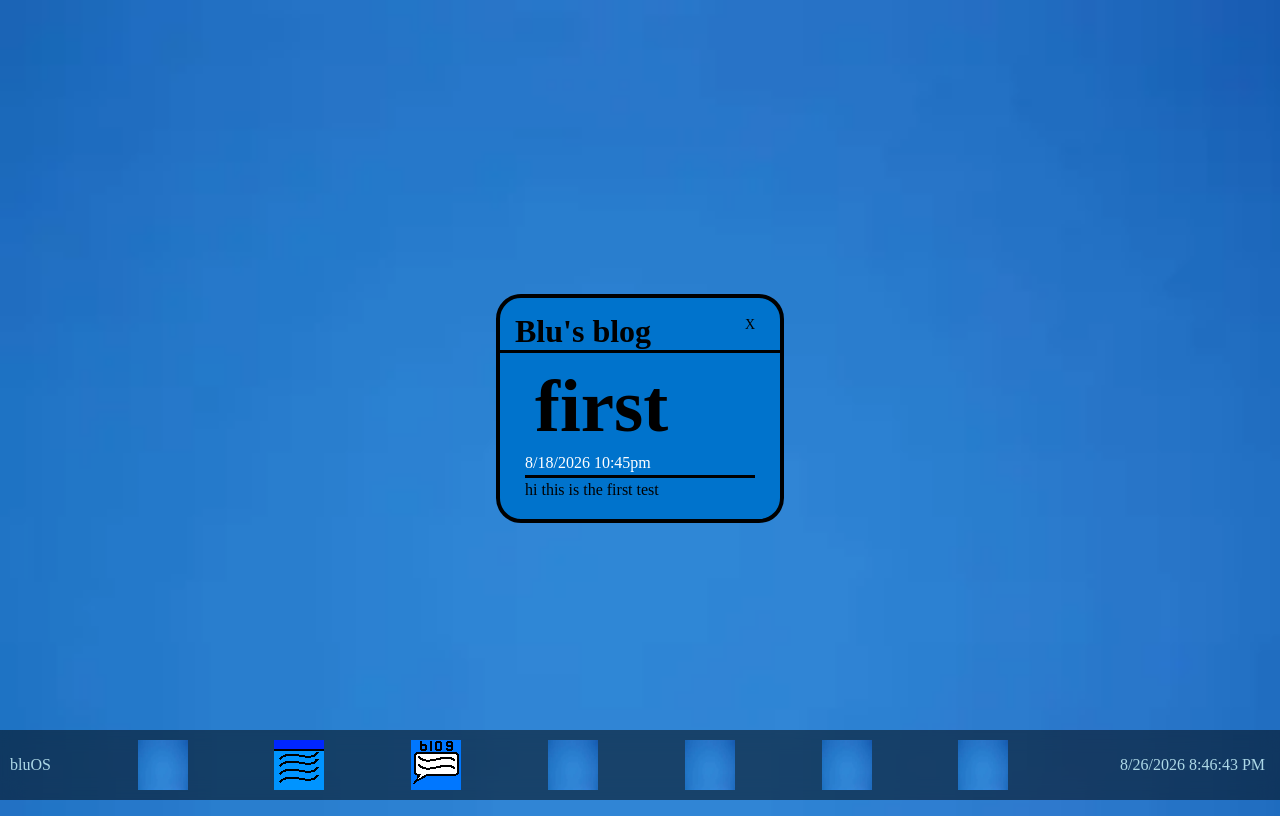
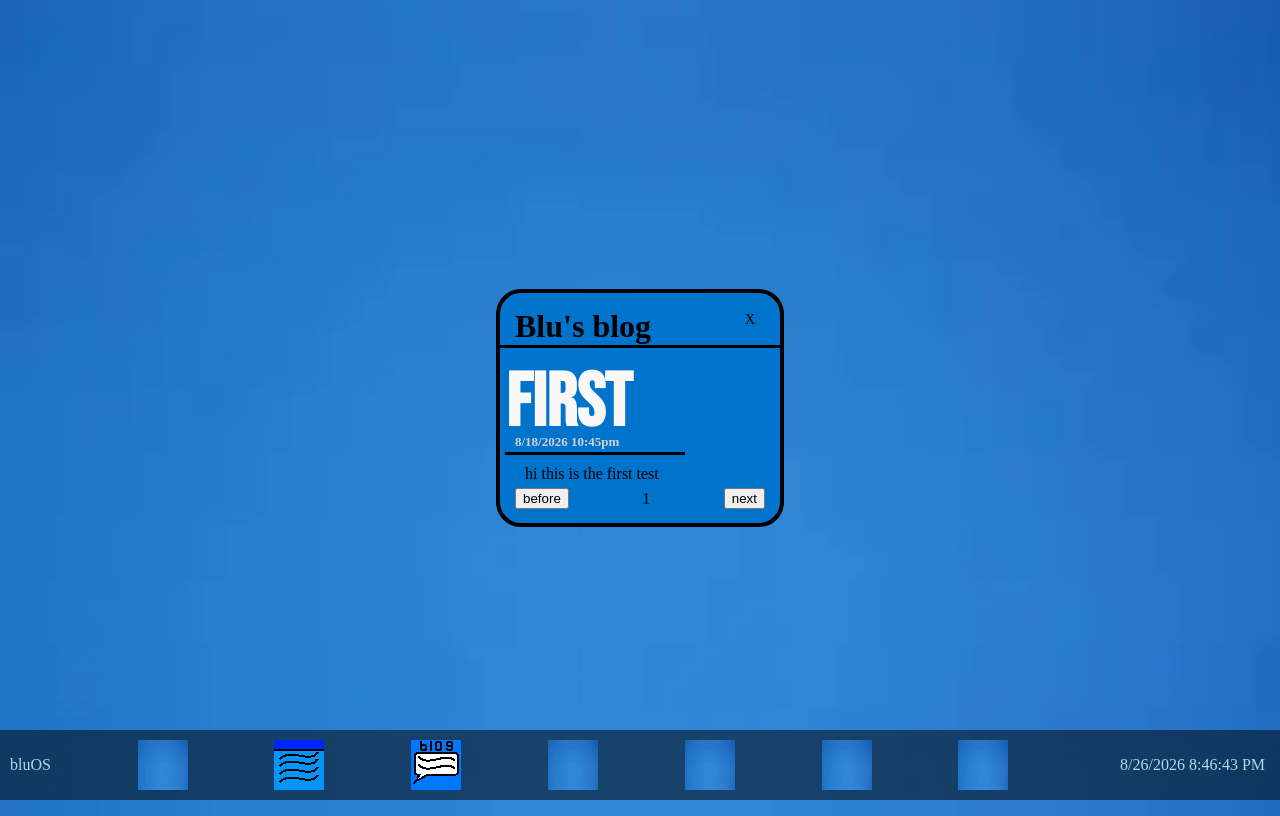
Before and after one commit to daveandbustrer/bluOS, a plain HTML site: page index.html in a window 1280 px wide. Both pictures are taken after a click on the picture 436 px from the left and 765 px from the top of the page. Drawn offline with Linux system fonts and the light colour scheme.

Commit message:
Add dynamic blog window with pagination UI
Replace static blog markup with a dynamic 'blog' window rendered from index.js and add basic pagination controls. index.html: remove inline blog HTML and leave root container. index.js: add a windows entry for "Blu's blog" that injects post markup, page dots and prev/next buttons, and a script that populates the first post (prepares for paging). index.css: import Bebas Neue font, adjust post/title/date/sep layout and add styles for .top, .page and .changeblog. Also remove older commented blog code and tidy layout margins/colors. Initial implementation uses a single sample post.

```diff
--- a/index.css
+++ b/index.css
@@ -1,3 +1,4 @@
+@import url("https://fonts.googleapis.com/css2?family=Bebas+Neue&display=swap");
 html {
   padding: 0;
   margin: 0;
@@ -104,13 +105,39 @@ html {
 
 .post .title {
   margin: 5px 10px;
+  margin-left: -9px;
+  margin-bottom: -15px;
   font-size: 75px;
   font-weight: bolder;
   letter-spacing: 4px 5px;
+  font-family: "Bebas Neue", "Apple Chancery", serif;
+  color: #faf8f6;
 }
 .post .date {
-  color: white;
+  font-size: small;
+  margin-left: 3% 5px;
+  color: lightgray;
+  font-weight: bold;
 }
 .post .sep {
-  margin: 3px 0px;
+  margin: 2px -1px;
+  margin-left: -10px;
+  width: 75%;
+  margin-bottom: 10px;
 }
+.post .top {
+  margin-left: -10px;
+}
+.page {
+  display: inline-flex;
+  align-items: center;
+  justify-content: center;
+}
+
+.changeblog {
+  display: inline-flex;
+  justify-content: space-between;
+  gap: 10px;
+  margin-right: -10px;
+  width: 250px;
+}
--- a/index.html
+++ b/index.html
@@ -35,23 +35,7 @@
       </div>
       <p id="clock" class="time">7/26/2026 10:06 pm</p>
     </div>
-    <div id="root" class="Root">
-      <div id="blog" class="Window" style="display: none">
-        <div id="blogheader" class="header">
-          <h1 class="title">Blu's blog</h1>
-          <p id="blogclose" class="closeBtn">X</p>
-        </div>
-        <hr class="sep" />
-        <div id="blogcontent" class="content">
-          <div id="main" class="post">
-            <div class="title">first</div>
-            <div class="date">8/18/2026 10:45pm</div>
-            <div class="sep"></div>
-            <div class="body">hi this is the first test</div>
-          </div>
-        </div>
-      </div>
-    </div>
+    <div id="root" class="Root"></div>
     <script src="index.js"></script>
   </body>
 </html>
--- a/index.js
+++ b/index.js
@@ -32,25 +32,43 @@ const windows = [
       };
     },
   },
-  // {
-  //   title: "Blu's blog",
-  //   id: "blog",
-  //   content: `<div id="main"></div>`,
-  //   script: () => {
-  //     const content = {
-  //       title: "first",
-  //       date: "8/18/2026 10:45pm",
-  //       main: "hi this is the first test",
-  //     };
-  //     const place = document.querySelector("#main");
-  //     place.innerHTML = `
-  //     <div>${content.title}</div>
-  //     <div>${content.date}</div>
-  //     <main>${content.main}</main>
-
-  //     `;
-  //   },
-  // },
+  {
+    title: "Blu's blog",
+    id: "blog",
+    content: `<div id="main" class="post">
+            <div class="top">
+              <div class="title">first</div>
+              <div class="date">8/18/2026 10:45pm</div>
+              <div class="sep"></div>
+            </div>
+            <div class="body">hi this is the first test</div>
+          </div>
+          <div id="changeblog" class="changeblog">
+            <button id="last">before</button>
+            <div id="page" class="page"></div>
+            <button id="next">next</button>
+          </div>`,
+    script: () => {
+      const content = [
+        {
+          title: "first",
+          date: "8/18/2026 10:45pm",
+          main: "hi this is the first test",
+        },
+      ];
+      const pages = document.querySelector("#changeblog #page");
+      let cur_page_num = 0;
+      let html = ``;
+      for (let i in content) {
+        html += `<div id = ${i}>${Number(i) + 1}</div>`;
+      }
+      pages.innerHTML = html;
+      const cur_page = content[cur_page_num];
+      document.querySelector("#main .title").innerText = cur_page.title;
+      document.querySelector("#main .date").innerText = cur_page.date;
+      document.querySelector("#main .body").innerText = cur_page.main;
+    },
+  },
 ];
 
 function makeElementdragable(id) {
```
